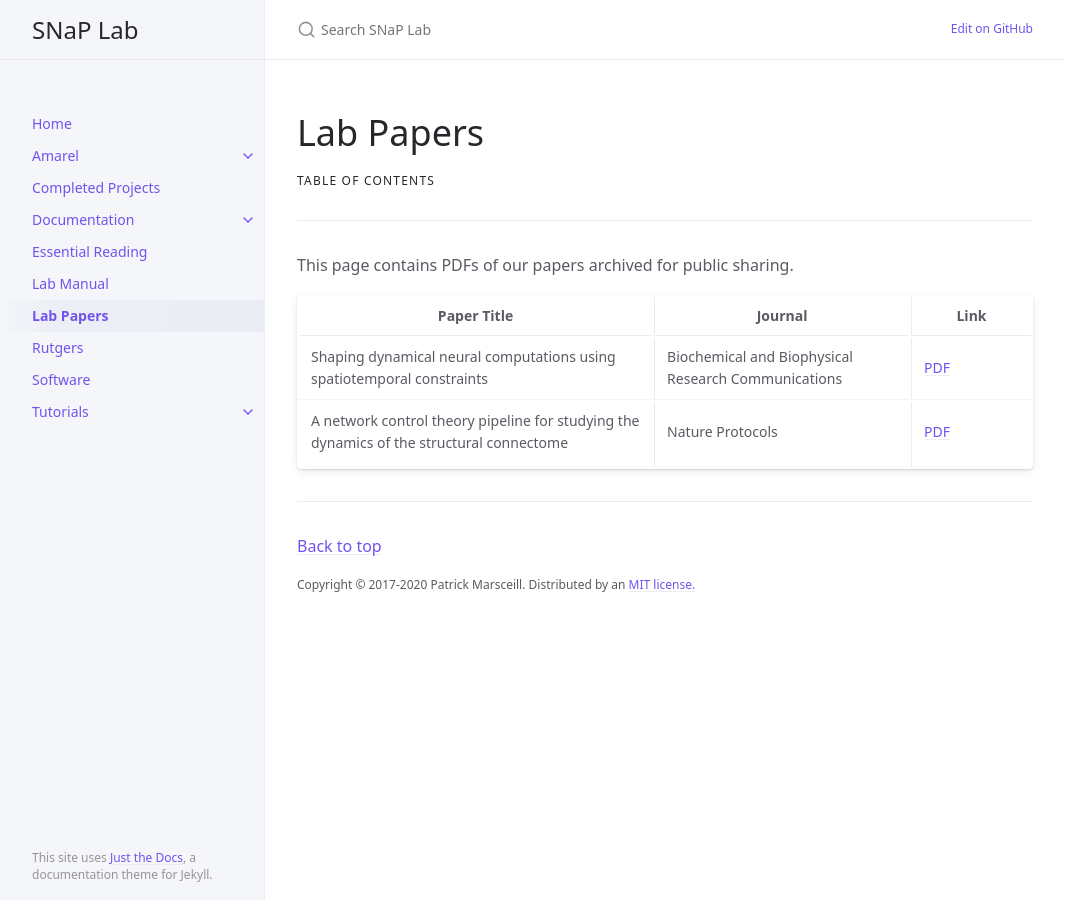
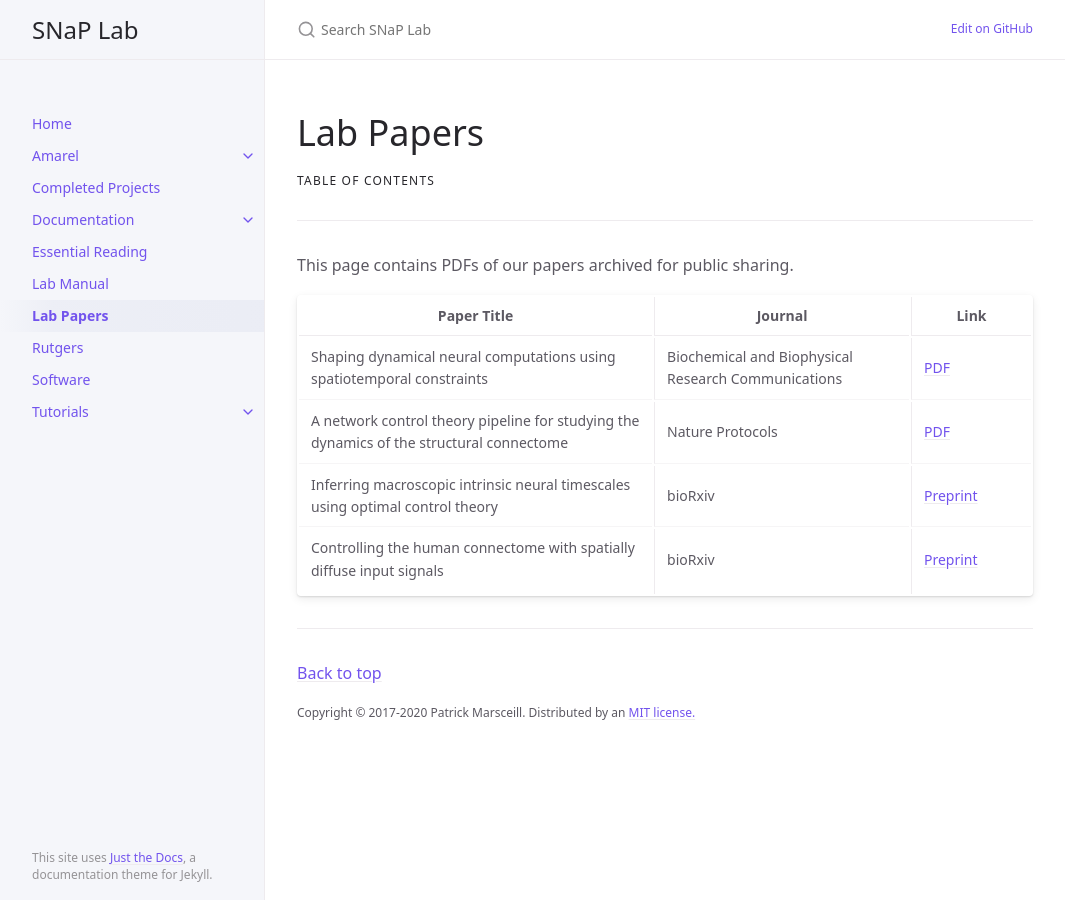
Before and after one commit to LindenParkesLab/snaplab.github.io, a Jekyll site: the page built from docs/lab_papers/index.md, in a window 1280 px wide. Shown: the whole page, without its empty margins (107-1172 px from the left). Built offline with Jekyll 4.4.1, drawn with Linux system fonts in a browser that asks for light colours; cached includes are drawn as plain includes.

Commit message:
added a couple preprints

```diff
--- a/docs/lab_papers/index.md
+++ b/docs/lab_papers/index.md
@@ -22,3 +22,5 @@ This page contains PDFs of our papers archived for public sharing.
 | ----------- | ------------ | ----- |
 | Shaping dynamical neural computations using spatiotemporal constraints | Biochemical and Biophysical Research Communications | [PDF]({{ site.baseurl }}/assets/paper_pdfs/kim_2024_bio-res-comm.pdf) |
 | A network control theory pipeline for studying the dynamics of the structural connectome | Nature Protocols | [PDF]({{ site.baseurl }}/assets/paper_pdfs/parkes_2024_nat-prot.pdf) |
+| Inferring macroscopic intrinsic neural timescales using optimal control theory | bioRxiv | [Preprint](https://www.biorxiv.org/content/10.1101/2025.04.24.650287v1) |
+| Controlling the human connectome with spatially diffuse input signals | bioRxiv | [Preprint](https://www.biorxiv.org/content/10.1101/2024.02.27.581006v1) |
```
